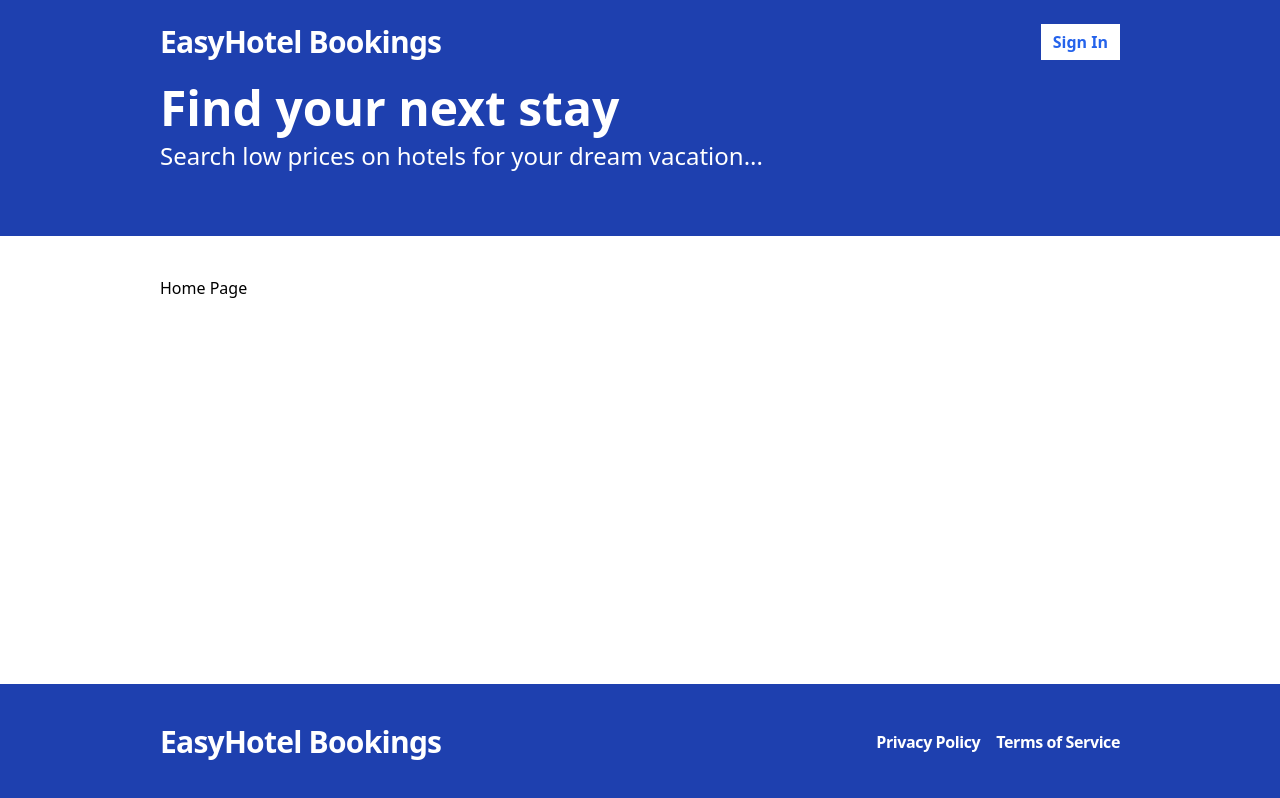
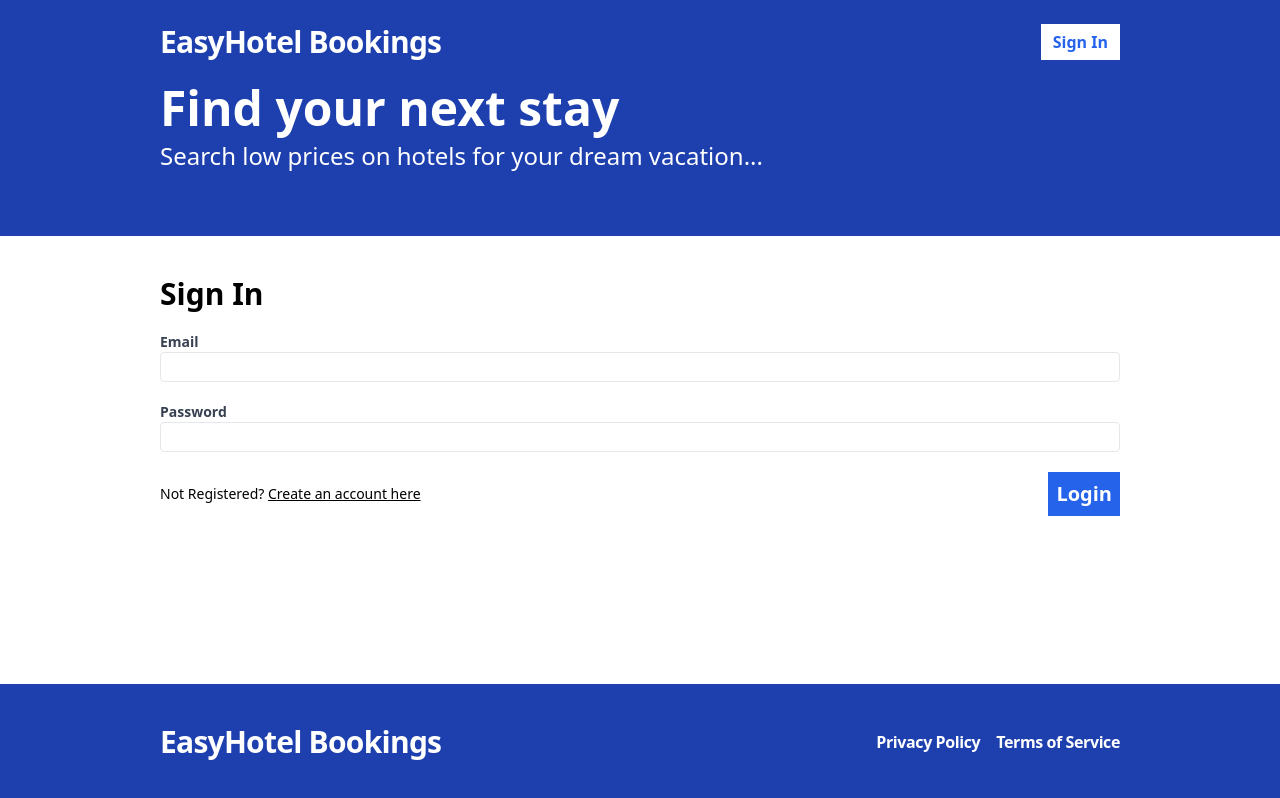
Before and after one commit to alexkasema/easy-hotel-booking, a React (Vite) app in the folder frontend/: page /sign-in in a window 1280 px wide. Before the commit this address led to /. Built offline with nearby package versions, Linux system fonts and the light colour scheme; no server answers.

Commit message:
Implemented SignIn and SignOut functionality

```diff
--- a/frontend/src/App.tsx
+++ b/frontend/src/App.tsx
@@ -6,6 +6,7 @@
 } from "react-router-dom";
 import Layout from "./layouts/Layout";
 import Register from "./pages/Register";
+import SignIn from "./pages/SignIn";
 
 function App() {
 
@@ -16,6 +17,7 @@
           <Route path="/" element={<Layout><p>Home Page</p></Layout>} />
           <Route path="/search" element={<Layout><p>Search Page</p></Layout>} />
           <Route path="/register" element={<Layout> <Register /> </Layout>} />
+          <Route path="/sign-in" element={<Layout> <SignIn /> </Layout>} />
           <Route path="*" element={<Navigate to="/" />} />
         </Routes>
       </Router>
--- a/frontend/src/api-client.ts
+++ b/frontend/src/api-client.ts
@@ -1,6 +1,7 @@
 //! all the fetch requests are made here
 
 import { RegisterFormData } from "./pages/Register";
+import { SignInFormData } from "./pages/SignIn";
 
 const API_BASE_URL = import.meta.env.VITE_API_BASE_URL || "";
 
@@ -21,6 +22,23 @@
     }
   };
 
+  export const signIn = async (formData: SignInFormData) => {
+    const response = await fetch(`${API_BASE_URL}/api/auth/login`, {
+      method: "POST",
+      credentials: "include",
+      headers: {
+        "Content-Type": "application/json",
+      },
+      body: JSON.stringify(formData),
+    });
+
+    const body = await response.json();
+    if (!response.ok) {
+      throw new Error(body.message);
+    }
+    return body;
+  };
+
 export const validateToken = async () => {
   const response = await fetch(`${API_BASE_URL}/api/auth/validate-token`, {
     credentials: "include",
@@ -32,3 +50,14 @@
 
   return response.json();
 };
+
+export const signOut = async () => {
+  const response = await fetch(`${API_BASE_URL}/api/auth/logout`, {
+    credentials: "include",
+    method: "POST",
+  });
+
+  if (!response.ok) {
+    throw new Error("Error during sign out");
+  }
+};
--- a/frontend/src/components/Header.tsx
+++ b/frontend/src/components/Header.tsx
@@ -1,5 +1,6 @@
 import { Link } from "react-router-dom";
 import { useAppContext } from "../contexts/AppContext";
+import SignOutButton from "./SignOutButton";
 
 const Header = () => {
 
@@ -25,8 +26,7 @@
               >
                 My Hotels
               </Link>
-              <button>Sign Out</button>
-              {/* <SignOutButton /> */}
+              <SignOutButton />
             </>
           ) : (
             <Link
--- /dev/null
+++ b/frontend/src/components/SignOutButton.tsx
@@ -0,0 +1,33 @@
+import { useMutation, useQueryClient } from "react-query";
+import * as apiClient from "../api-client";
+import { useAppContext } from "../contexts/AppContext";
+
+const SignOutButton = () => {
+  const queryClient = useQueryClient();
+  const { showToast } = useAppContext();
+
+  const mutation = useMutation(apiClient.signOut, {
+    onSuccess: async () => {
+      await queryClient.invalidateQueries("validateToken");
+      showToast({ message: "Signed Out!", type: "SUCCESS" });
+    },
+    onError: (error: Error) => {
+      showToast({ message: error.message, type: "ERROR" });
+    },
+  });
+
+  const handleClick = () => {
+    mutation.mutate();
+  };
+
+  return (
+    <button
+      onClick={handleClick}
+      className="text-blue-600 px-3 font-bold bg-white hover:bg-gray-100 "
+    >
+      Sign Out
+    </button>
+  );
+};
+
+export default SignOutButton;
--- a/frontend/src/pages/Register.tsx
+++ b/frontend/src/pages/Register.tsx
@@ -1,5 +1,5 @@
 import { useForm } from "react-hook-form";
-import { useMutation } from "react-query";
+import { useMutation, useQueryClient } from "react-query";
 import * as apiClient from "../api-client";
 import { useAppContext } from "../contexts/AppContext";
 import { useNavigate } from "react-router-dom";
@@ -13,7 +13,7 @@
   };
 
 const Register = () => {
-
+    const queryClient = useQueryClient();
     const navigate = useNavigate();
     const { showToast } = useAppContext();
     const {
@@ -26,7 +26,7 @@
     const mutation = useMutation(apiClient.register, {
     onSuccess: async () => {
         showToast({ message: "Registration Success!", type: "SUCCESS" });
-        // await queryClient.invalidateQueries("validateToken");
+        await queryClient.invalidateQueries("validateToken");
         navigate("/");
     },
     onError: (error: Error) => {
--- /dev/null
+++ b/frontend/src/pages/SignIn.tsx
@@ -0,0 +1,89 @@
+import { useForm } from "react-hook-form";
+import { useMutation, useQueryClient } from "react-query";
+import * as apiClient from "../api-client";
+import { useAppContext } from "../contexts/AppContext";
+import { Link, useLocation, useNavigate } from "react-router-dom";
+
+export type SignInFormData = {
+  email: string;
+  password: string;
+};
+
+const SignIn = () => {
+  const { showToast } = useAppContext();
+  const navigate = useNavigate();
+  const queryClient = useQueryClient();
+
+  const location = useLocation();
+
+  const {
+    register,
+    formState: { errors },
+    handleSubmit,
+  } = useForm<SignInFormData>();
+
+  const mutation = useMutation(apiClient.signIn, {
+    onSuccess: async () => {
+      showToast({ message: "Sign in Successful!", type: "SUCCESS" });
+      await queryClient.invalidateQueries("validateToken");
+      navigate(location.state?.from?.pathname || "/");
+    },
+    onError: (error: Error) => {
+      showToast({ message: error.message, type: "ERROR" });
+    },
+  });
+
+  const onSubmit = handleSubmit((data) => {
+    mutation.mutate(data);
+  });
+
+  return (
+    <form className="flex flex-col gap-5" onSubmit={onSubmit}>
+      <h2 className="text-3xl font-bold">Sign In</h2>
+      <label className="text-gray-700 text-sm font-bold flex-1">
+        Email
+        <input
+          type="email"
+          className="border rounded w-full py-1 px-2 font-normal"
+          {...register("email", { required: "This field is required" })}
+        ></input>
+        {errors.email && (
+          <span className="text-red-500">{errors.email.message}</span>
+        )}
+      </label>
+      <label className="text-gray-700 text-sm font-bold flex-1">
+        Password
+        <input
+          type="password"
+          className="border rounded w-full py-1 px-2 font-normal"
+          {...register("password", {
+            required: "This field is required",
+            minLength: {
+              value: 6,
+              message: "Password must be at least 6 characters",
+            },
+          })}
+        ></input>
+        {errors.password && (
+          <span className="text-red-500">{errors.password.message}</span>
+        )}
+      </label>
+      <span className="flex items-center justify-between">
+        <span className="text-sm">
+          Not Registered?{" "}
+          <Link className="underline" to="/register">
+            Create an account here
+          </Link>
+        </span>
+        <button
+          type="submit"
+          className="bg-blue-600 text-white p-2 font-bold hover:bg-blue-500 text-xl"
+        >
+          Login
+        </button>
+      </span>
+    </form>
+  );
+};
+
+export default SignIn;
```
Also changed, not shown: 1 other file (tests, documents, lock files or other folders).
